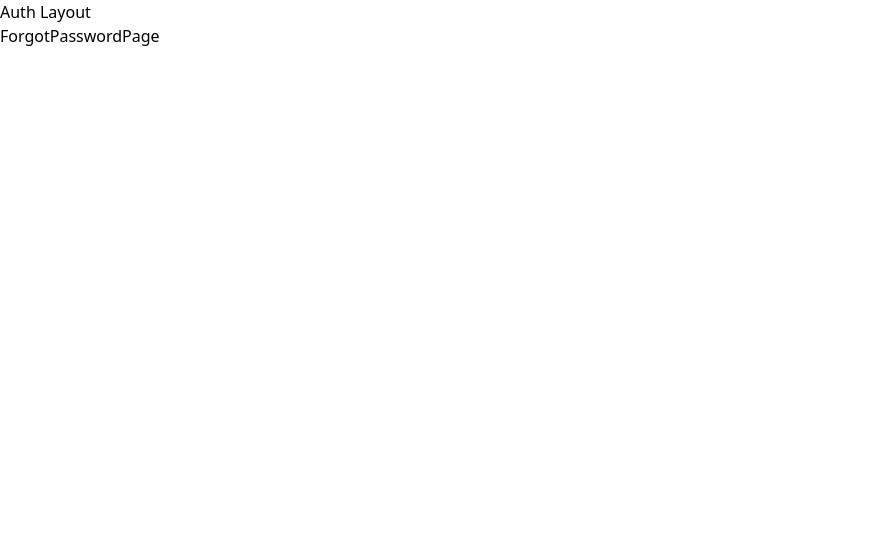
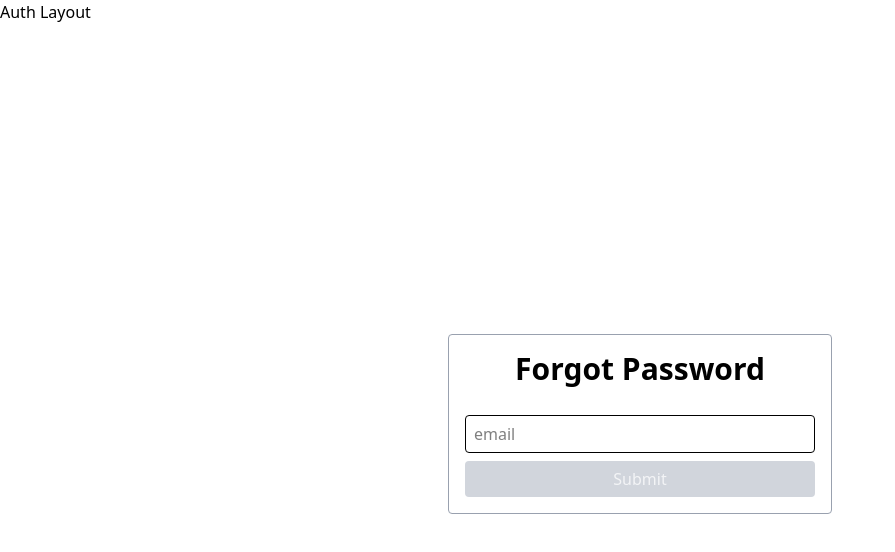
Before and after one commit to Inflection-ORG-Academy/amazing-cart-ui, a Next.js app: page /forgot_password in a window 1280 px wide. Shown: the top 552 px of the page, without its empty margins (0-895 px from the left). Built offline with nearby package versions, Linux system fonts and the light colour scheme.

Commit message:
fetch api configuration in progress & reset and forgot password implemented

```diff
--- a/src/app/(auth)/forgot_password/page.jsx
+++ b/src/app/(auth)/forgot_password/page.jsx
@@ -1,7 +1,74 @@
-import React from "react";
+"use client";
+import { useState } from "react";
+import { forgotPassword } from "../../../utils/apiClient";
+import { useRouter } from "next/navigation";
 
 const ForgotPasswordPage = () => {
-  return <div>ForgotPasswordPage</div>;
+  const router = useRouter();
+  const [email, setEmail] = useState("");
+
+  const enableDisableBtn = () => {
+    if (!email.length) {
+      return true;
+    }
+    return false;
+  };
+
+  const handleForgotPassword = async (e) => {
+    e.preventDefault();
+    try {
+      const res = await forgotPassword({
+        email: email,
+        reset_password_ui_url: "http://localhost:3000/reset_password",
+      });
+
+      const data = await res.json();
+      console.log(data);
+      if (data.error) {
+        alert(data.message);
+        return;
+      }
+      setEmail("");
+
+      alert(data.message);
+      router.push("/");
+    } catch (error) {
+      console.log(error);
+    }
+  };
+  return (
+    <div className="h-screen w-full flex justify-center items-center">
+      <form
+        onSubmit={handleForgotPassword}
+        className="max-w-sm w-full rounded border border-gray-400 grid gap-2 p-4"
+      >
+        <h1 className="text-center mb-5 font-semibold text-3xl">
+          Forgot Password
+        </h1>
+
+        <input
+          type="email"
+          required
+          placeholder="email"
+          value={email}
+          className="border outline-none rounded px-2 py-1.5"
+          onChange={(e) => setEmail(e.target.value)}
+        />
+
+        <button
+          type="submit"
+          disabled={enableDisableBtn() ? true : false}
+          className={`${
+            enableDisableBtn()
+              ? "bg-gray-300 text-gray-100 "
+              : "bg-blue-700 text-gray-100 duration-200 hover:bg-blue-800"
+          }px-2 py-1.5 rounded cursor-pointer`}
+        >
+          Submit
+        </button>
+      </form>
+    </div>
+  );
 };
 
 export default ForgotPasswordPage;
--- a/src/app/(auth)/reset_password/[token]/page.jsx
+++ b/src/app/(auth)/reset_password/[token]/page.jsx
@@ -1,9 +1,10 @@
 "use client";
-import { useParams } from "next/navigation";
+import { useParams, useRouter } from "next/navigation";
 import React, { useState } from "react";
 import { resetPassword } from "../../../../utils/apiClient";
 
 const ResetPasswordPage = () => {
+  const router = useRouter();
   const [password, setPassword] = useState("");
   const [confirmPassword, setConfirmPassword] = useState("");
   const { token } = useParams();
@@ -11,7 +12,11 @@ const ResetPasswordPage = () => {
   console.log(token);
 
   const enableDisableBtn = () => {
-    if (!password.length || !confirmPassword.length) {
+    if (
+      !password.length ||
+      !confirmPassword.length ||
+      password !== confirmPassword
+    ) {
       return true;
     }
     return false;
@@ -29,6 +34,9 @@ const ResetPasswordPage = () => {
       }
 
       alert(data.message);
+      router.push("/login");
+      setPassword("");
+      setConfirmPassword("");
     } catch (error) {
       console.log(error);
     }
--- a/src/app/(mainLayout)/page.jsx
+++ b/src/app/(mainLayout)/page.jsx
@@ -2,10 +2,20 @@
 
 import { useEffect, useState } from "react";
 import ProductCard from "../../components/Card";
-import { baseURL, getProducts } from "../../utils/apiClient";
+import { baseURL, fetchMyProfile, getProducts } from "../../utils/apiClient";
 
 const HomePage = () => {
   const [products, setProducts] = useState([]);
+
+  const getProfile = async () => {
+    try {
+      const res = await fetchMyProfile();
+      const data = await res.json();
+      console.log(data);
+    } catch (error) {
+      console.log(error);
+    }
+  };
 
   const fetchProducts = async () => {
     try {
@@ -34,6 +44,7 @@ const HomePage = () => {
           <ProductCard product={product} />
         ))}
       </div>
+      <button onClick={getProfile}>Get My Profile</button>
     </div>
   );
 };
--- a/src/utils/apiClient.js
+++ b/src/utils/apiClient.js
@@ -1,16 +1,66 @@
+import { getCookie } from "./cookies";
+
 export const baseURL = "https://api.store.inflection.org.in";
+
+// fetch client is a wrapper around the fetch API that adds default headers and options to the request.
+export const fetchClient = async (url, options = {}) => {
+  const defaultHeaders = {
+    "Content-Type": "application/json",
+  };
+
+  const config = {
+    ...options,
+    headers: {
+      ...defaultHeaders,
+      ...options.headers,
+    },
+  };
+
+  return await fetch(url, config);
+};
+
+// authenticated fetch client is a wrapper around the fetch API that adds default headers and options to the request.
+// It also adds the authorization token to the request headers.
+export const fetchClientAuth = async (url, options = {}) => {
+  const token = getCookie("access_token"); // or sessionStorage
+
+  const defaultHeaders = {
+    "Content-Type": "application/json",
+    Authorization: `Bearer ${token}`,
+  };
+
+  // if (token) {
+  //   defaultHeaders["Authorization"] = `Bearer ${token}`;
+  // }
+
+  const config = {
+    ...options,
+    headers: {
+      ...defaultHeaders,
+      ...options.headers,
+    },
+  };
+
+  return await fetch(url, config);
+};
 
 // ----------- User Authentication -------------
 
 export const login = async (payload) => {
-  return await fetch(`${baseURL}/users/login`, {
+  return await fetchClient(`${baseURL}/users/login`, {
     method: "POST",
-    headers: {
-      "Content-Type": "application/json",
-    },
     body: JSON.stringify(payload),
   });
 };
+// export const login = async (payload) => {
+//   return await fetch(`${baseURL}/users/login`, {
+//     method: "POST",
+//     headers: {
+//       "Content-Type": "application/json",
+//     },
+//     body: JSON.stringify(payload),
+//   });
+// };
 
 export const signup = async (payload) => {
   return await fetch(`${baseURL}/users/signup`, {
@@ -29,6 +79,22 @@ export const resetPassword = async (payload, token) => {
       "Content-Type": "application/json",
     },
     body: JSON.stringify(payload),
+  });
+};
+
+export const forgotPassword = async (payload) => {
+  return await fetch(`${baseURL}/users/forgot_password`, {
+    method: "POST",
+    headers: {
+      "Content-Type": "application/json",
+    },
+    body: JSON.stringify(payload),
+  });
+};
+
+export const fetchMyProfile = async () => {
+  return await fetchClientAuth(`${baseURL}/users/profiles/my`, {
+    method: "GET",
   });
 };
 
```
